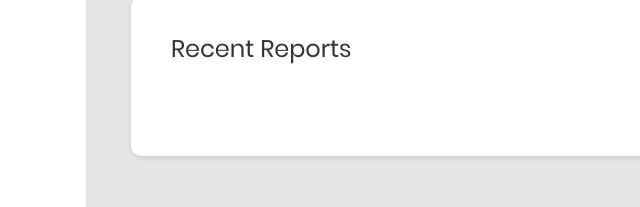
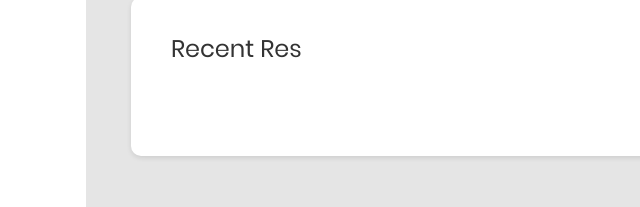
Before and after one commit to iTAPat/ITAPAT, a plain HTML site: page index.html in a window 1280 px wide. Shown: the part 534-741 px from the top of the page, 214-854 px from the left. Drawn offline with Linux system fonts and the light colour scheme.

Commit message:
Update index.html

```diff
--- a/index.html
+++ b/index.html
@@ -526,7 +526,7 @@
                             <div class="col-lg-12">
                                 <div class="au-card recent-report">
                                     <div class="au-card-inner">
-                                        <h3 class="title-2">Recent Reports</h3>
+                                        <h3 class="title-2">Recent Res</h3>
                                         <div class="chart-info">
                                            <!--  <div class="chart-info__left">
                                                 <div class="chart-note">
```
